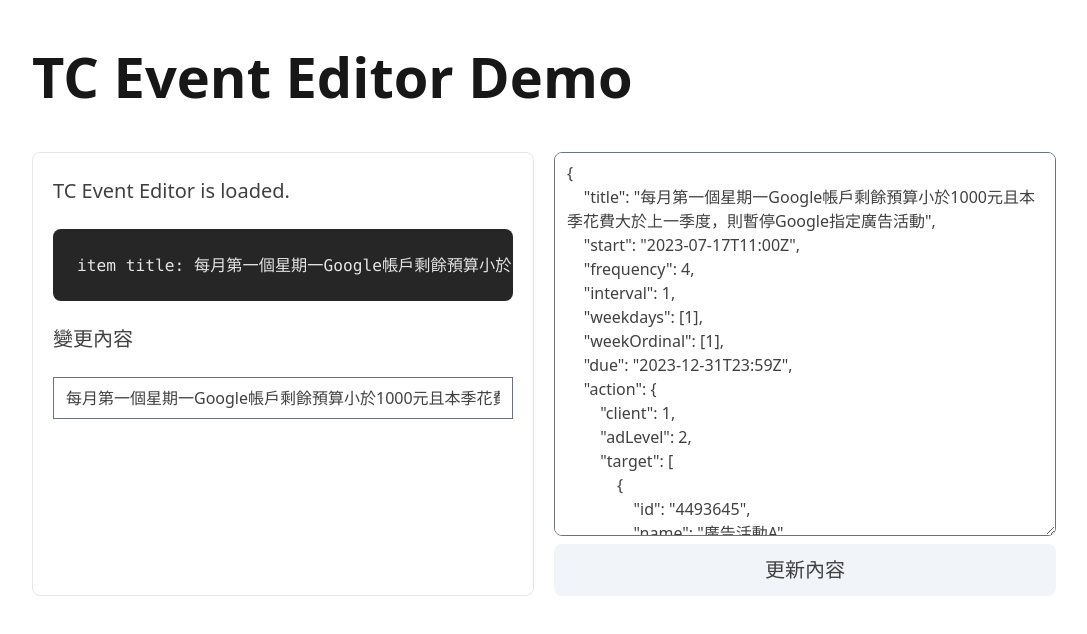
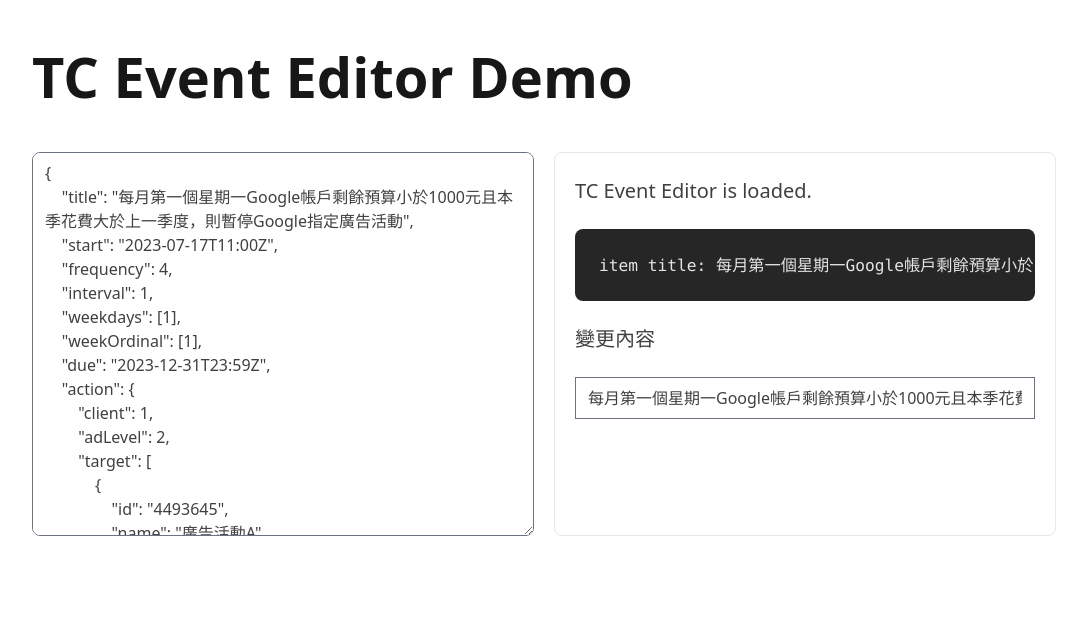
Before and after one commit to TargetConvertGit/tc-event-editor-component, a Vue app: page / in a window 1280 px wide. Shown: the top 634 px of the page, without its empty margins (96-1183 px from the left). Built offline with nearby package versions, Linux system fonts and the light colour scheme.

Commit message:
編輯器顯示/隱藏

```diff
--- a/package.json
+++ b/package.json
@@ -1,7 +1,7 @@
 {
   "name": "@targetconvert/event-editor-component",
   "private": true,
-  "version": "1.0.1",
+  "version": "1.0.2",
   "type": "module",
   "files": [
     "dist"
--- a/src/App.vue
+++ b/src/App.vue
@@ -43,29 +43,15 @@ const data = ref(`{
     ]
 }`)
 const updateItem = (content: string) => data.value = content
-const updateData = () => {
-    try {
-        json.value = JSON.parse(data.value)
-    }
-    catch(error) {
-        alert(error)
-    }
-}
 </script>
 
 <template>
     <h1>TC Event Editor Demo</h1>
     <div class="grid grid-cols-2 gap-5">
-        <TCEventEditorApp :data="data" @update-item="updateItem" />
         <div class="flex flex-col space-y-2">
             <textarea class="form-textarea h-96 rounded-lg" v-model="data"></textarea>
-            <div class="text-center">
-                <button
-                    class="p-2 px-3 w-full rounded-lg bg-slate-100 hover:bg-slate-300"
-                    @click="updateData"
-                >更新內容</button>
-            </div>
         </div>
+        <TCEventEditorApp :data="data" @update-item="updateItem" />
     </div>
 </template>
 
--- a/src/components/TCEventEditorApp.vue
+++ b/src/components/TCEventEditorApp.vue
@@ -3,25 +3,25 @@ import { computed } from 'vue';
 import { EventItem } from '../types/event-items'
 
 interface Props {
-  data: string
+  data?: string
 }
 
 const props = defineProps<Props>()
 
 const emit = defineEmits(['updateItem'])
 
-const json = computed((): EventItem => JSON.parse(props.data))
+const json = computed((): EventItem => JSON.parse(props.data || `{}`))
 
 const changeTitle = (event: Event) => {
   if(event.target) {
     json.value.title = (event.target as HTMLInputElement).value
-    emit('updateItem', JSON.stringify(json.value, null, 2))
+    emit('updateItem', JSON.stringify(json.value, null, 4))
   }
 }
 </script>
 
 <template>
-  <div class="p-5 rounded-lg border space-y-5">
+  <div v-if="props.data" class="p-5 rounded-lg border space-y-5">
     <div>TC Event Editor is loaded.</div>
     <pre><code>item title: {{ json.title }}</code></pre>
     <div>變更內容</div>
```
Also changed, not shown: 4 other files (tests, documents, lock files or other folders).
